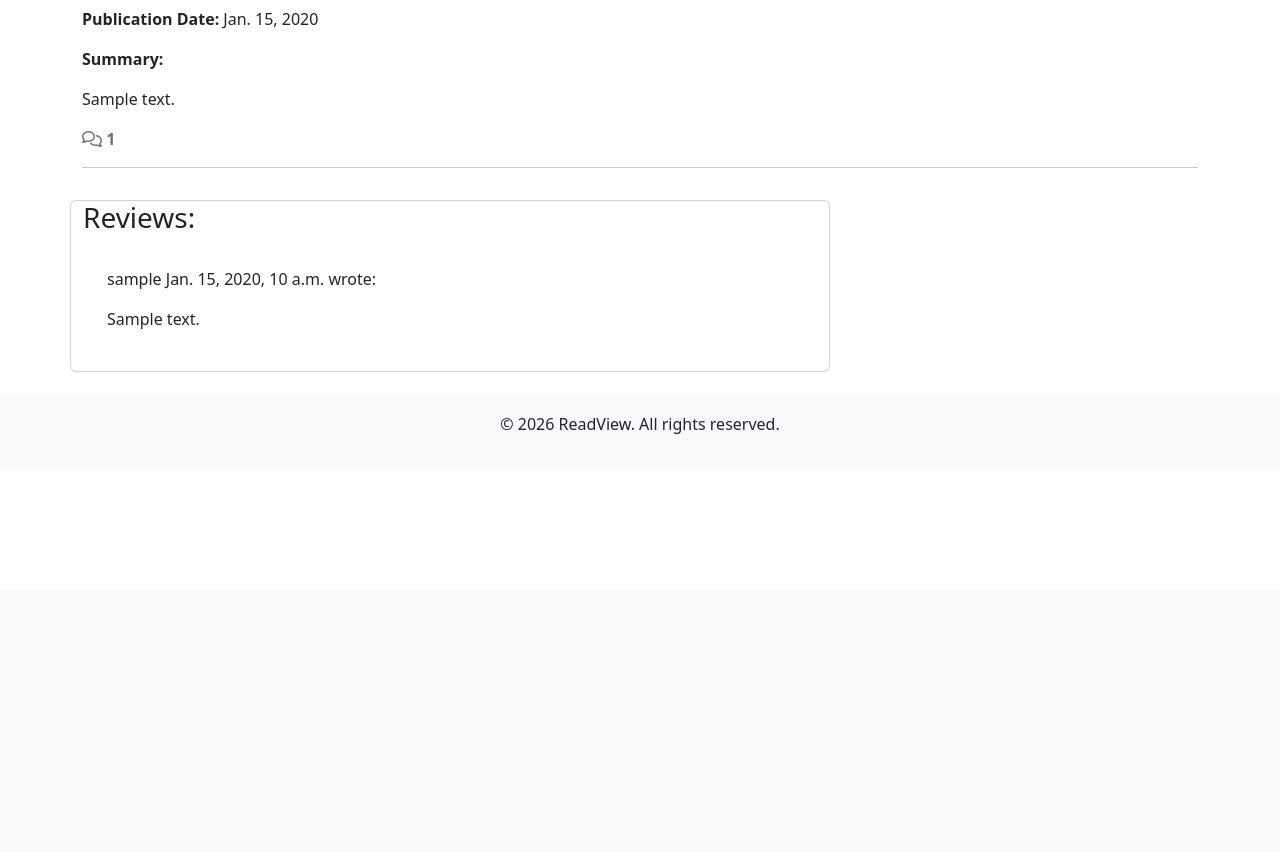
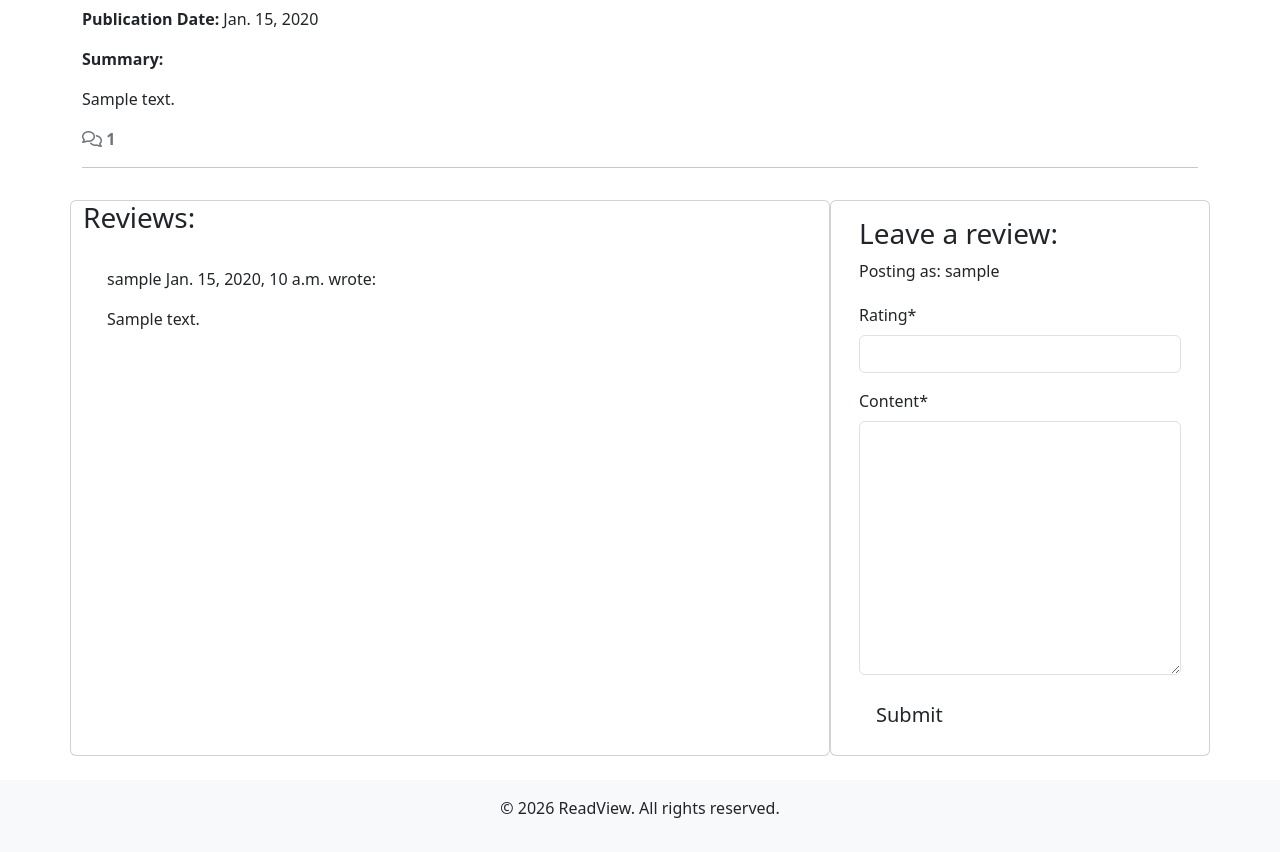
Before and after one commit to hamza-m1/readview, a Django app: a page that uses books/templates/books/book_detail.html in a window 1280 px wide. Shown: the part 209-1061 px from the top of the page. Before the commit the page ends 643 px from the top, so only its background shows below. Run offline with Django 4.2, Linux system fonts and the light colour scheme; a user stored in the database is signed in; tables that the repository leaves empty hold one stand-in row (values such as "Sample post"); some libraries are stand-ins or nearby versions.

Commit message:
Add review form and post functionality

```diff
--- /dev/null
+++ b/books/forms.py
@@ -0,0 +1,11 @@
+from .models import Review
+from django import forms
+
+
+class ReviewForm(forms.ModelForm):
+    class Meta:
+        model = Review
+        fields = ['rating', 'content']
+        widgets = {
+            'rating': forms.NumberInput(attrs={'min': 1, 'max': 5}),
+        }
--- a/books/templates/books/book_detail.html
+++ b/books/templates/books/book_detail.html
@@ -1,6 +1,6 @@
 {% extends "base.html" %}
 {% load static %}
-
+{% load crispy_forms_tags %}
 
 {% block content %}
 
@@ -48,8 +48,23 @@
                     </p>
                     {% endif %}
                 </div>
-                <!-- Our for loop ends here -->
                 {% endfor %}
+            </div>
+        </div>
+        <!-- Creating New Comments -->
+        <div class="col-md-4 card mb-4 mt-3">
+            <div class="card-body">
+                {% if user.is_authenticated %}
+                <h3>Leave a review:</h3>
+                <p>Posting as: {{ user.username }}</p>
+                <form id="reviewForm" method="post" style="margin-top: 1.3em;">
+                    {{ review_form | crispy }}
+                    {% csrf_token %}
+                    <button id="submitButton" type="submit" class="btn btn-signup btn-lg">Submit</button>
+                </form>
+                {% else %}
+                <p>Log in to leave a review</p>
+                {% endif %}
             </div>
         </div>
     </div>
--- a/books/views.py
+++ b/books/views.py
@@ -1,6 +1,7 @@
 from django.shortcuts import render, get_object_or_404
 from django.core.paginator import Paginator
 from .models import Book
+from .forms import ReviewForm
 
 # Create your views here.
 
@@ -53,9 +54,20 @@ def book_detail(request, slug):
     reviews = book.reviews.all().order_by('-posted_on')
     reviews_count = book.reviews.filter(approved=True).count()
 
+    if request.method == 'POST':
+        review_form = ReviewForm(data=request.POST)
+        if review_form.is_valid():
+            new_review = review_form.save(commit=False)
+            new_review.reviewer = request.user
+            new_review.book = book
+            new_review.save()
+
+    review_form = ReviewForm()
+
     context = {
         'book': book,
         'reviews': reviews,
-        'reviews_count': reviews_count
+        'reviews_count': reviews_count,
+        'review_form': review_form,
     }
     return render(request, 'books/book_detail.html', context)
--- a/readview/settings.py
+++ b/readview/settings.py
@@ -48,6 +48,8 @@ INSTALLED_APPS = [
     'allauth',
     'allauth.account',
     'allauth.socialaccount',
+    'crispy_forms',
+    'crispy_bootstrap5',
     'django_summernote',
     'books',
     'about',
@@ -56,6 +58,9 @@ INSTALLED_APPS = [
 SITE_ID = 1
 LOGIN_REDIRECT_URL = '/'
 LOGOUT_REDIRECT_URL = '/'
+
+CRISPY_ALLOWED_TEMPLATE_PACKS = "bootstrap5"
+CRISPY_TEMPLATE_PACK = "bootstrap5"
 
 MIDDLEWARE = [
     'django.middleware.security.SecurityMiddleware',
--- a/requirements.txt
+++ b/requirements.txt
@@ -3,11 +3,13 @@ bleach==6.3.0
 certifi==2026.1.4
 cffi==2.0.0
 charset-normalizer==3.4.4
+crispy-bootstrap5==0.7
 cryptography==46.0.5
 defusedxml==0.7.1
 dj-database-url==0.5.0
 Django==4.2.28
 django-allauth==0.57.2
+django-crispy-forms==2.5
 django-summernote==0.8.20.0
 gunicorn==20.1.0
 idna==3.11
```
